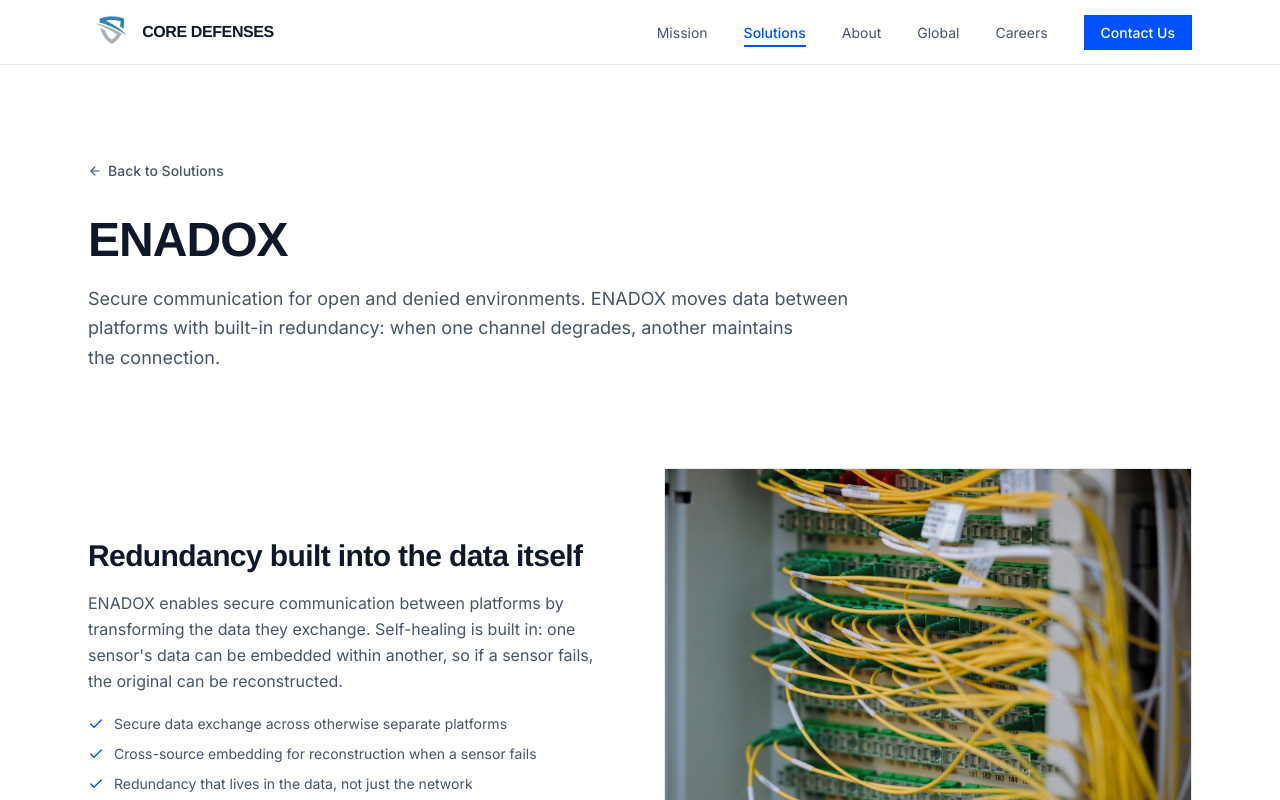
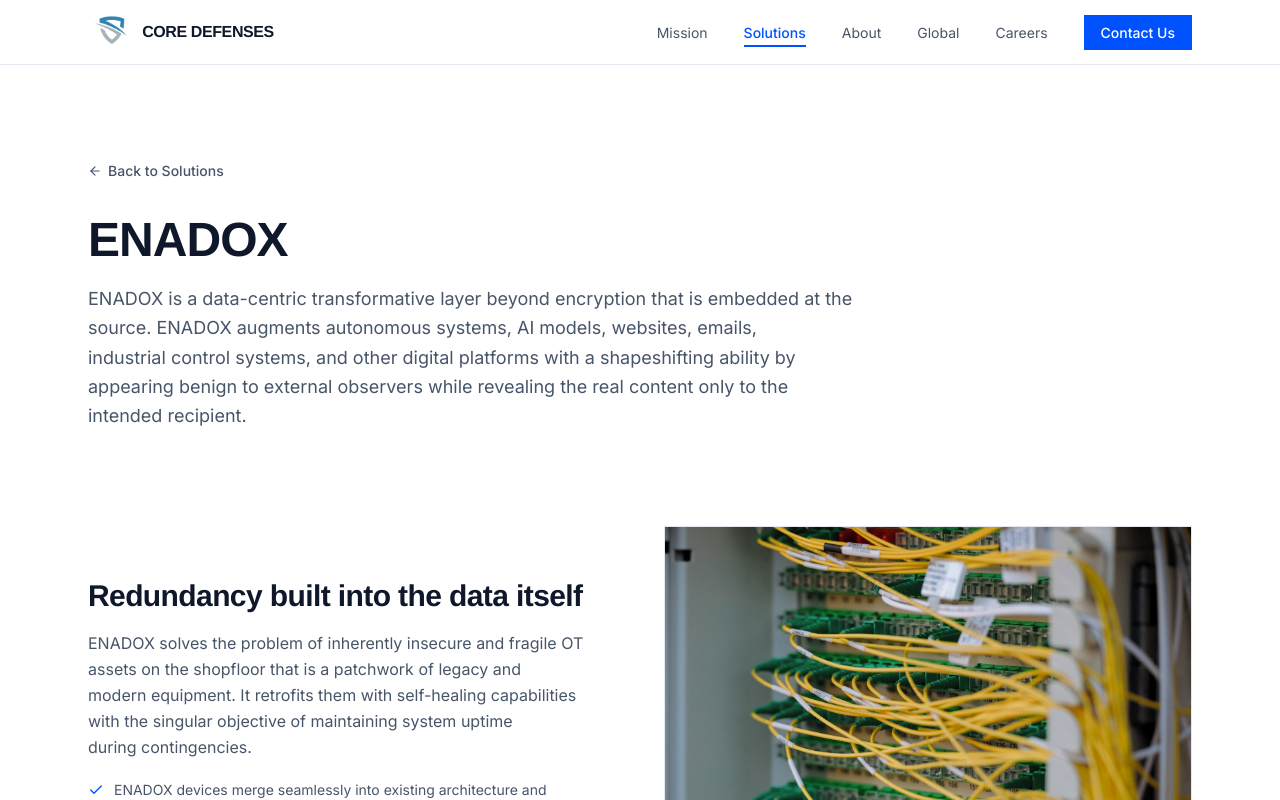
Before and after one commit to CovDefGH/CoreDef-website, a Next.js app: page /solutions/enadox in a window 1280 px wide. Shown: the top 800 px of the page. Built offline with nearby package versions, Linux system fonts and the light colour scheme.

Commit message:
content: update ENADOX copy with client-provided technical wording

```diff
--- a/src/app/solutions/enadox/page.tsx
+++ b/src/app/solutions/enadox/page.tsx
@@ -39,11 +39,10 @@
       <div className="mt-16 space-y-16 md:mt-24 md:space-y-24">
         <FeatureRow
           heading="Redundancy built into the data itself"
-          body="ENADOX enables secure communication between platforms by transforming the data they exchange. Self-healing is built in: one sensor's data can be embedded within another, so if a sensor fails, the original can be reconstructed."
+          body="ENADOX solves the problem of inherently insecure and fragile OT assets on the shopfloor that is a patchwork of legacy and modern equipment. It retrofits them with self-healing capabilities with the singular objective of maintaining system uptime during contingencies."
           bullets={[
-            "Secure data exchange across otherwise separate platforms",
-            "Cross-source embedding for reconstruction when a sensor fails",
-            "Redundancy that lives in the data, not just the network",
+            "ENADOX devices merge seamlessly into existing architecture and communication protocols by self-healing at the process data level.",
+            "Software plugins integrate into existing SCADA, SIEM, and HMI interfaces to alert operators to data falsification.",
           ]}
           image={media.dataCenter}
           imageSide="right"
@@ -51,11 +50,10 @@
 
         <FeatureRow
           heading="Secure communication where links are denied"
-          body="ENADOX supports secure communication in open and denied environments. It carries traffic over software-defined radio, sustains communication in DDIL conditions, and coordinates drone-swarm navigation."
+          body="ENADOX augments communication systems with covert communication capabilities that maintain secure contact in adversarial, open, as well as denied, disrupted, intermittent, and limited environments."
           bullets={[
-            "Software-defined radio (SDR) links",
-            "Communication in denied, degraded, intermittent, and limited-bandwidth (DDIL) environments",
-            "Drone-swarm navigation in denied environments",
+            "In adversarial settings, retrofitted systems can autonomously retask to transmit sensitive information embedded within a seemingly benign artificial layer—for example, drone imagery communicated through temperature sensors or pilot audio transmitted through IMU measurements.",
+            "ENADOX transforms data at the source to protect communications from inspection and interception across open channels, including applications such as WhatsApp or Signal on unlocked devices and unencrypted radio communications.",
           ]}
           image={media.comms}
           imageSide="left"
--- a/src/content/products/enadox.ts
+++ b/src/content/products/enadox.ts
@@ -8,7 +8,7 @@
   slug: "enadox",
   name: "ENADOX",
   tagline:
-    "Secure communication for open and denied environments. ENADOX moves data between platforms with built-in redundancy: when one channel degrades, another maintains the connection.",
+    "ENADOX is a data-centric transformative layer beyond encryption that is embedded at the source. ENADOX augments autonomous systems, AI models, websites, emails, industrial control systems, and other digital platforms with a shapeshifting ability by appearing benign to external observers while revealing the real content only to the intended recipient.",
   stats: [
     {
       label: "Operating Envelope",
```
